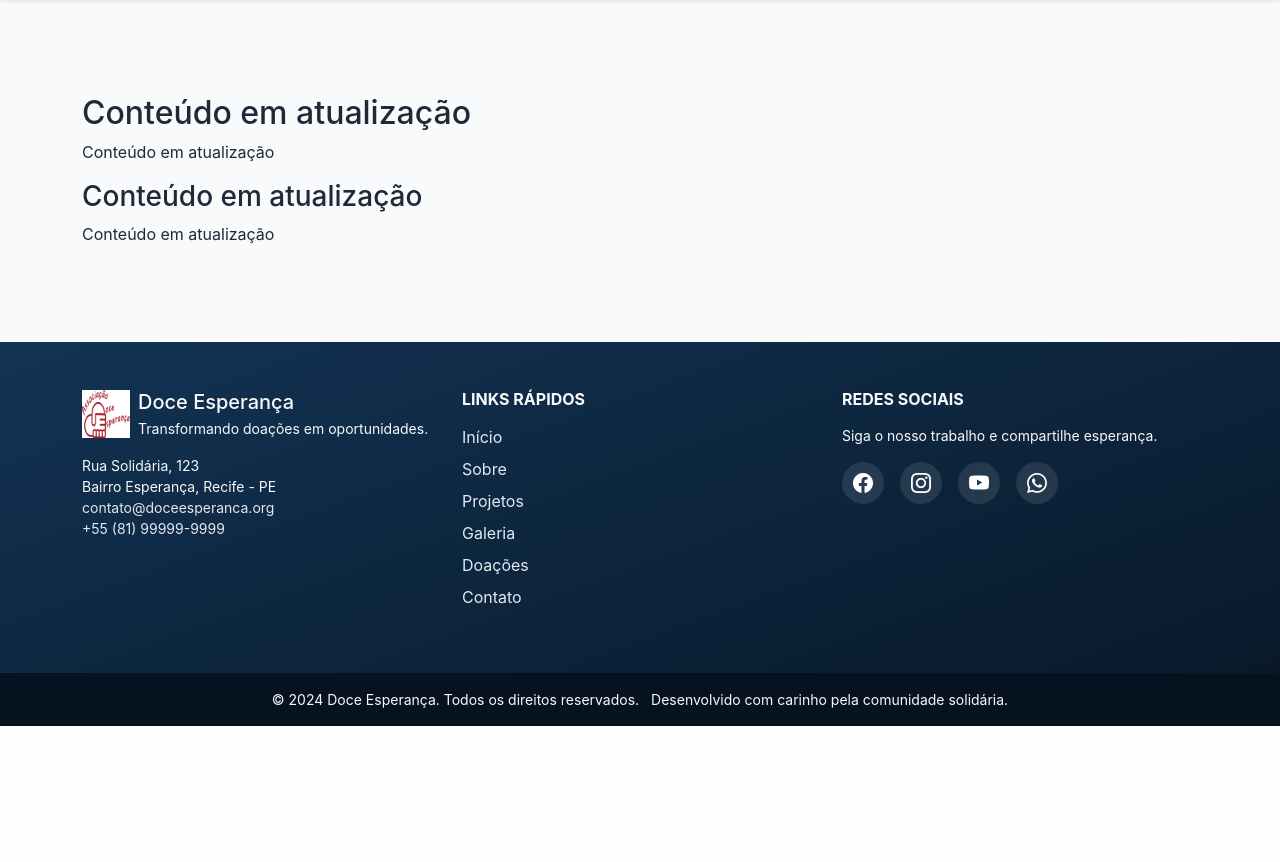
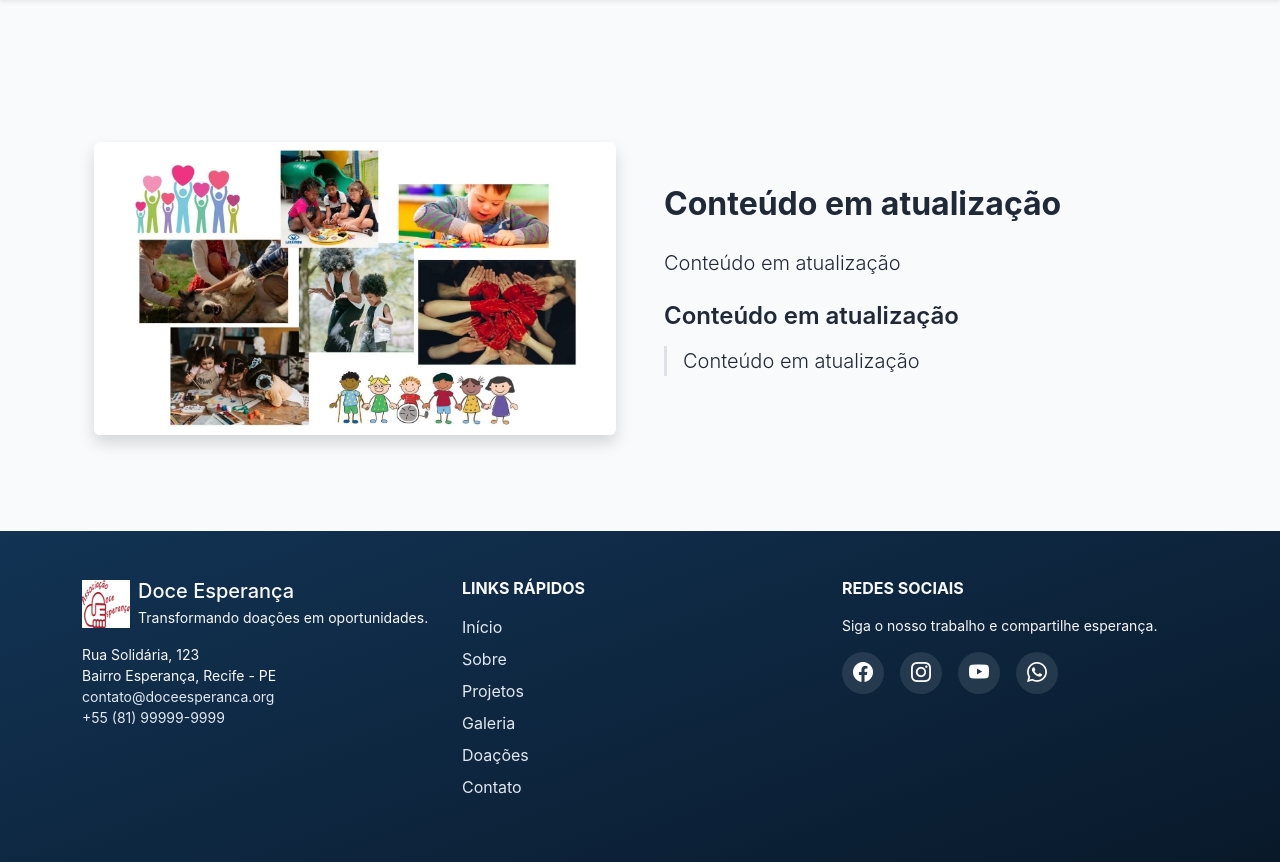
Before and after one commit to osmarDesenvolvedorDeSoftware/doce_esperanca, a Flask app: page /sobre/ in a window 1280 px wide. Shown: the part 74-936 px from the top of the page. Before the commit the page ends 800 px from the top, so only its background shows below. Run offline with Flask 3, Linux system fonts and the light colour scheme; data that the repository does not hold is empty.

Commit message:
Refactor sobre page layout

```diff
--- a/app/templates/public/sobre.html
+++ b/app/templates/public/sobre.html
@@ -2,27 +2,40 @@
 
 {% block title %}Sobre - Doce Esperança{% endblock %}
 
-{% block header_image %}
-  {% set imagem_sobre = texto_sobre.imagem_path if texto_sobre else 'img/sobre.jpg' %}
-  <img src="{{ static_url(imagem_sobre) }}" alt="{{ texto_sobre.titulo or content_placeholder }}">
-{% endblock %}
+{% block header_image %}{% endblock %}
 
 {% block content %}
-  <section>
-    <h2>{{ texto_sobre.titulo or content_placeholder }}</h2>
+  <section class="container py-5">
+    <div class="row align-items-center g-5">
+      <div class="col-lg-6 text-center">
+        {% set imagem_sobre = texto_sobre.imagem_path if texto_sobre else 'img/sobre.jpg' %}
+        <img
+          src="{{ static_url(imagem_sobre) }}"
+          alt="{{ texto_sobre.titulo or content_placeholder }}"
+          class="img-fluid rounded shadow"
+        >
+      </div>
+      <div class="col-lg-6">
+        <h2 class="fw-bold mb-4">{{ texto_sobre.titulo or content_placeholder }}</h2>
+        <div class="fs-5">
           {% if texto_sobre and texto_sobre.conteudo %}
             {{ texto_sobre.conteudo | safe }}
           {% else %}
-      <p>{{ content_placeholder }}</p>
+            <p class="lead mb-4">{{ content_placeholder }}</p>
           {% endif %}
-  </section>
+        </div>
 
-  <section>
-    <h3>{{ texto_missao.titulo or content_placeholder }}</h3>
+        <div class="mt-4">
+          <h3 class="h4 fw-semibold mb-3">{{ texto_missao.titulo or content_placeholder }}</h3>
+          <blockquote class="blockquote border-start border-3 ps-3">
             {% if texto_missao and texto_missao.conteudo %}
-      {{ texto_missao.conteudo | safe }}
+              <div class="lead mb-0">{{ texto_missao.conteudo | safe }}</div>
             {% else %}
-      <p>{{ content_placeholder }}</p>
+              <p class="lead mb-0">{{ content_placeholder }}</p>
             {% endif %}
+          </blockquote>
+        </div>
+      </div>
+    </div>
   </section>
 {% endblock %}
```
Lines whose indentation alone changed are shown as unchanged.
